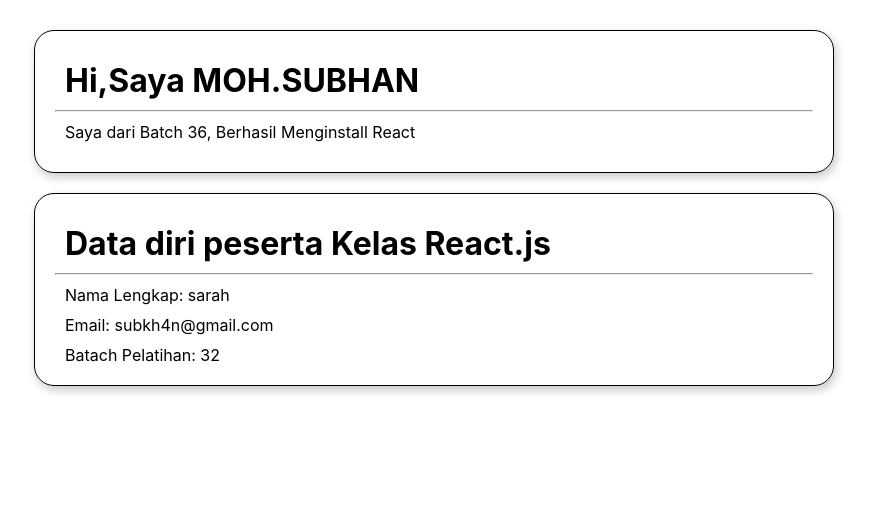
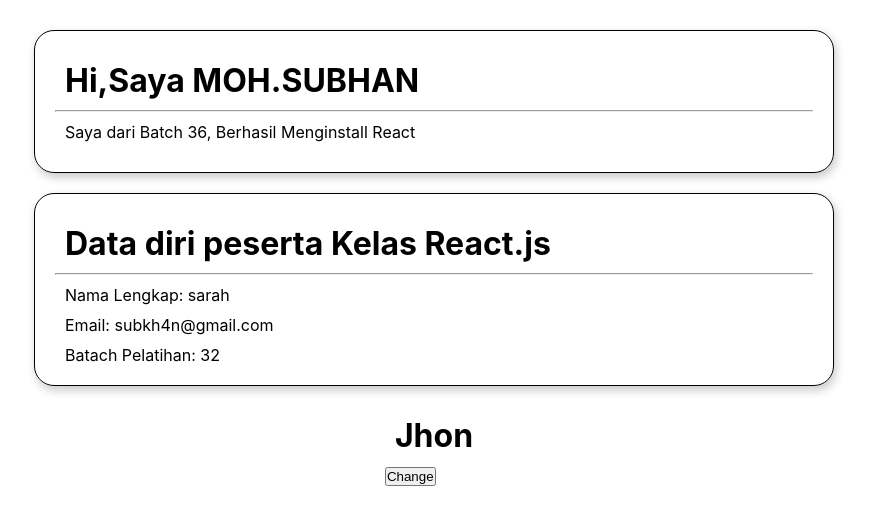
Before and after one commit to zencodeID/react-sanbercode, a React (Create React App) app: page / in a window 1280 px wide. Shown: the top 524 px of the page, without its empty margins (206-1077 px from the left). Built offline with nearby package versions, Linux system fonts and the light colour scheme.

Commit message:
contoh state

```diff
--- a/src/App.js
+++ b/src/App.js
@@ -2,12 +2,14 @@
 import Tugas7 from './components/tugas7/Tugas7';
 import Tugas8 from './components/tugas8/Tugas8';
 import "./App.css"
+import Contohstate from './components/Contohstate';
 
 function App (props) {
   return (
     <div className='container'>
     <Tugas7/>
     <Tugas8 name="sarah" email="subkh4n@gmail.com" batch="32"/>
+    <Contohstate/>
     </div>
   )
 }
--- /dev/null
+++ b/src/components/Contohstate.js
@@ -0,0 +1,18 @@
+import React from 'react'
+import {useState} from 'react'
+
+function Contohstate() {
+    const[name,setName]=useState("Jhon");
+    const handleName=()=>{
+        setName("Aris")
+    }
+
+  return (
+    <div>
+        <h1>{name}</h1>
+        <button onClick={handleName}>Change</button>
+    </div>
+  )
+}
+
+export default Contohstate
```
Also changed, not shown: src/components/Selamat.js (deleted, +0 -13 lines), src/components/tugas9/Tugas9.js (added).
